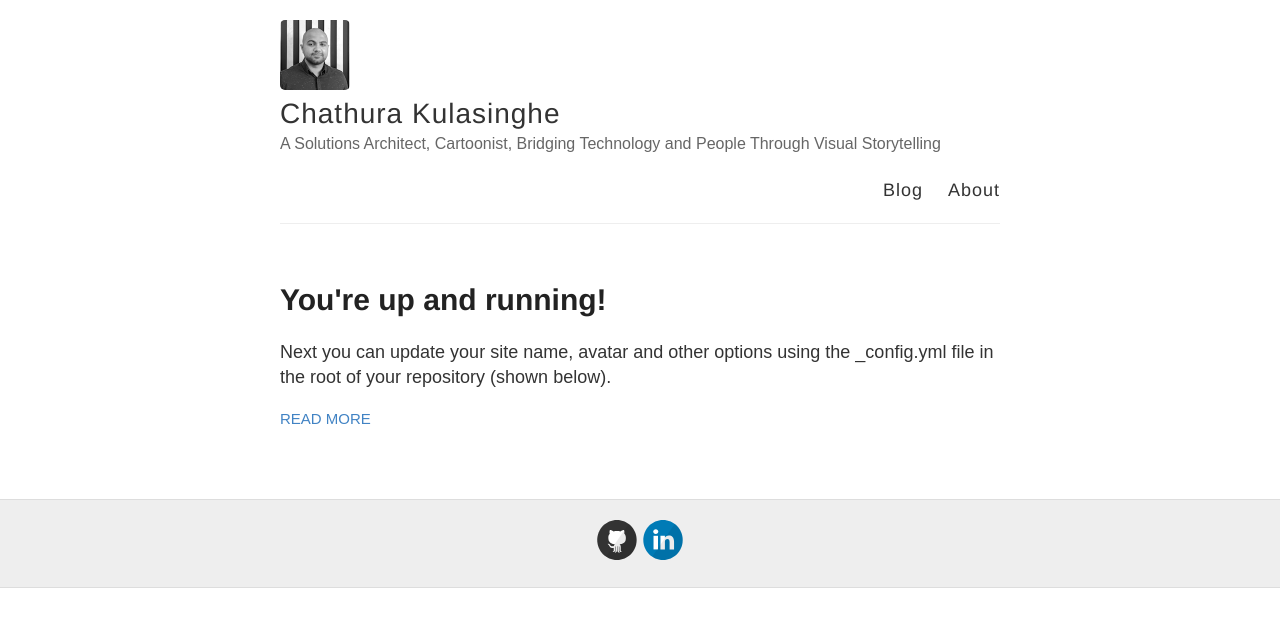
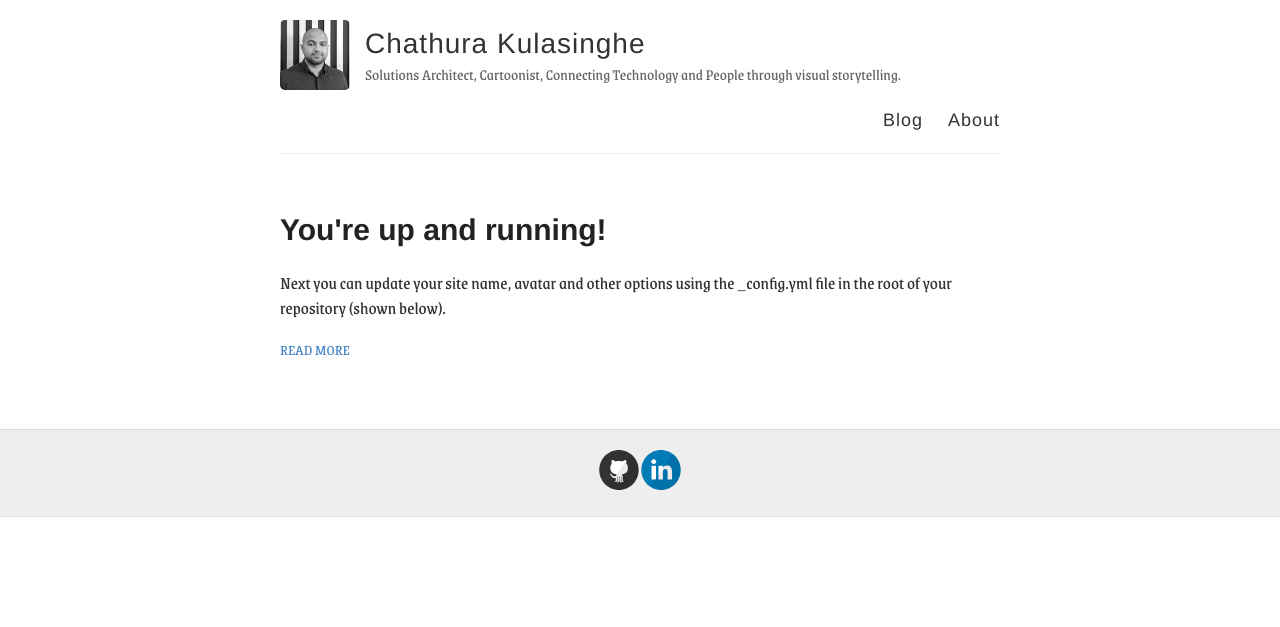
Before and after one commit to knightbeat/knightbeat.github.io, a Jekyll site: the page built from index.html, in a window 1280 px wide. Shown: the top 627 px of the page. Built offline with Jekyll 4.4.1, drawn with Linux system fonts in a browser that asks for light colours; some web fonts are replaced.

Commit message:
update font url

```diff
--- a/_config.yml
+++ b/_config.yml
@@ -6,7 +6,7 @@
 name: Chathura Kulasinghe
 
 # Short bio or description (displayed in the header)
-description: A Solutions Architect, Cartoonist, Bridging Technology and People Through Visual Storytelling
+description: Solutions Architect, Cartoonist, Connecting Technology and People through visual storytelling.
 
 # URL of your avatar or profile pic (you could use your GitHub profile pic)
 avatar: https://github.com/knightbeat/knightbeat.github.io/blob/main/images/avatar.jpg
--- a/style.scss
+++ b/style.scss
@@ -11,7 +11,7 @@
 
 @font-face {
   font-family: 'Grenze';
-  src: url('https://github.com/knightbeat/knightbeat.github.io/blob/main/fonts/Grenze-Regular.woff2') format('woff2');
+  src: url('fonts/Grenze-Regular.woff2') format('woff2');
   font-weight: normal;
   font-style: normal;
 }
```
